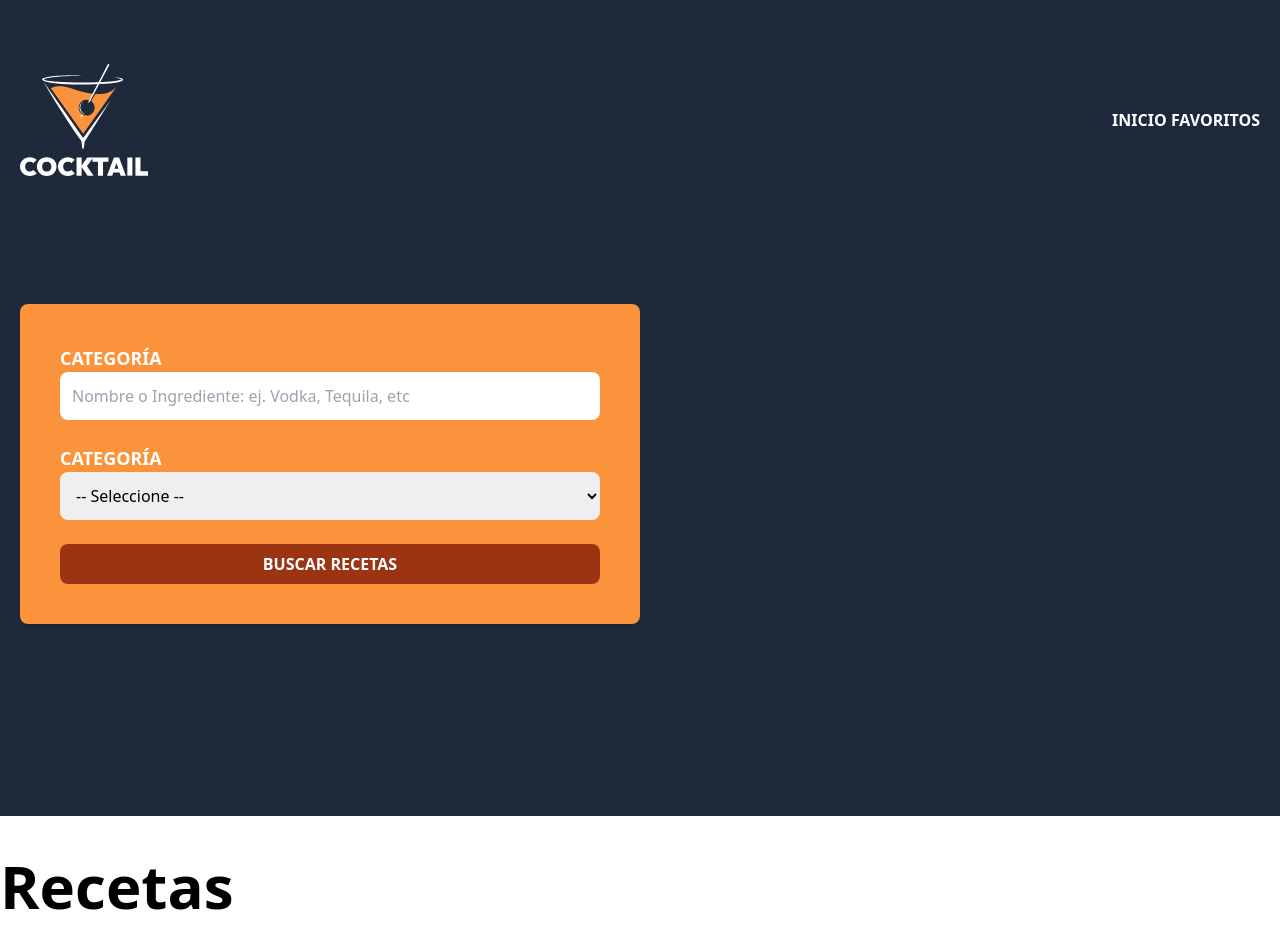
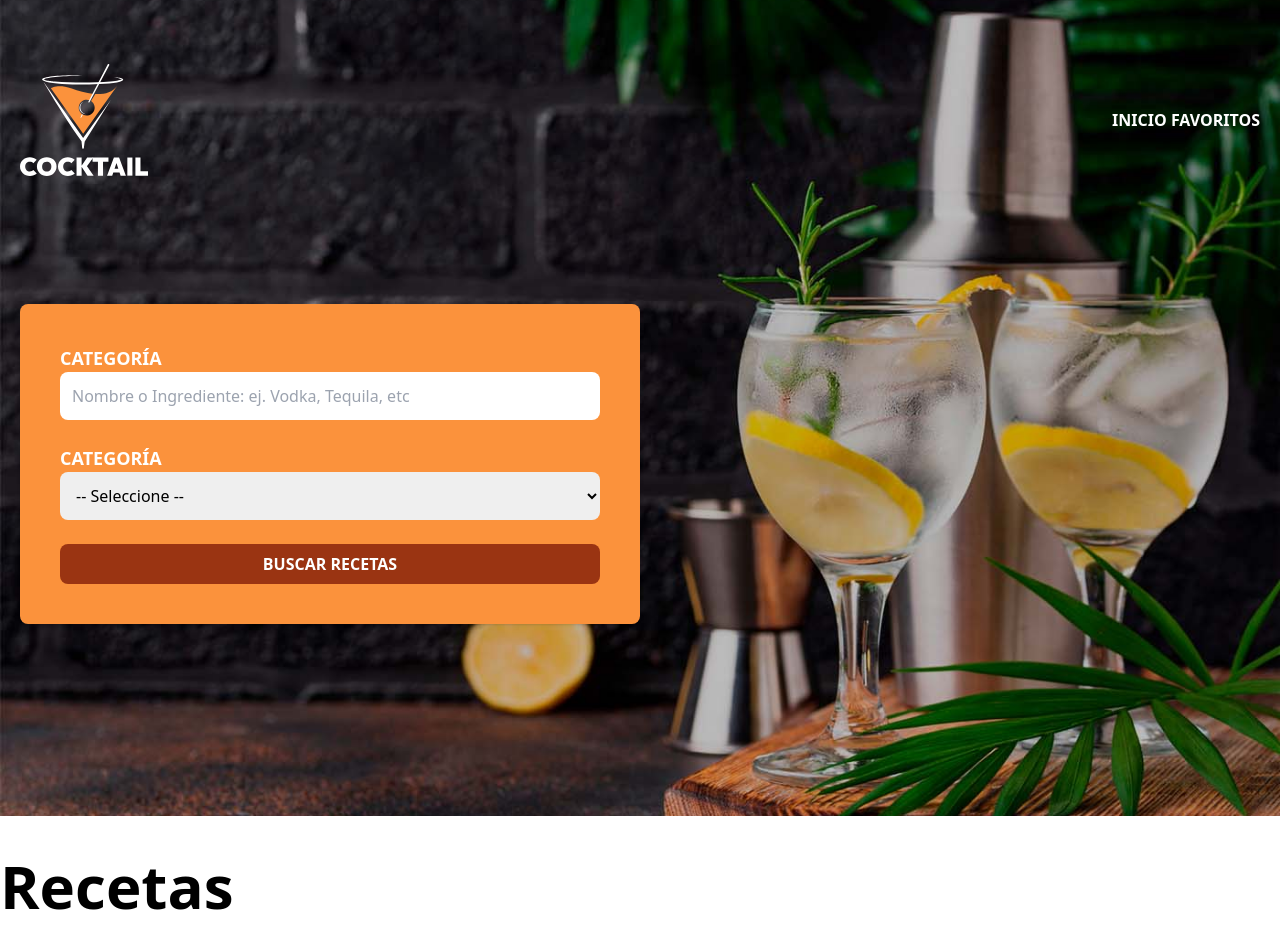
Before and after one commit to Leomiguel19/bebidas-vue, a Vue app: page / in a window 1280 px wide. Built offline with nearby package versions, Linux system fonts and the light colour scheme.

Commit message:
Detectar pagina de Inicio

```diff
--- a/src/components/Header.vue
+++ b/src/components/Header.vue
@@ -1,9 +1,14 @@
 <script setup>
-    import { RouterLink } from 'vue-router'
+    import { computed } from 'vue'
+    import { RouterLink, useRoute } from 'vue-router'
+
+    const route = useRoute()
+    const paginaInicio = computed(() => route.name === 'inicio')
 </script>
 <template>
     <header
         class="bg-slate-800"
+        :class="{header: paginaInicio}"
     >
         <div class="mx-auto container px-5 py-16">
             <div>
@@ -36,6 +41,7 @@
             </div>
 
             <form
+                v-if="paginaInicio"
                 class="md:w-1/2 2xl:w-1/3 bg-orange-400 my-32 p-10 rounded-lg shadow space-y-6"
             >
                 <div class="spacey-y-4">
@@ -73,3 +79,11 @@
         </div>
     </header>
 </template>
+
+<style>
+    .header{
+        background-image: url('/img/bg.jpg');
+        background-size: cover;
+        background-position: center;
+    }
+</style>
```
